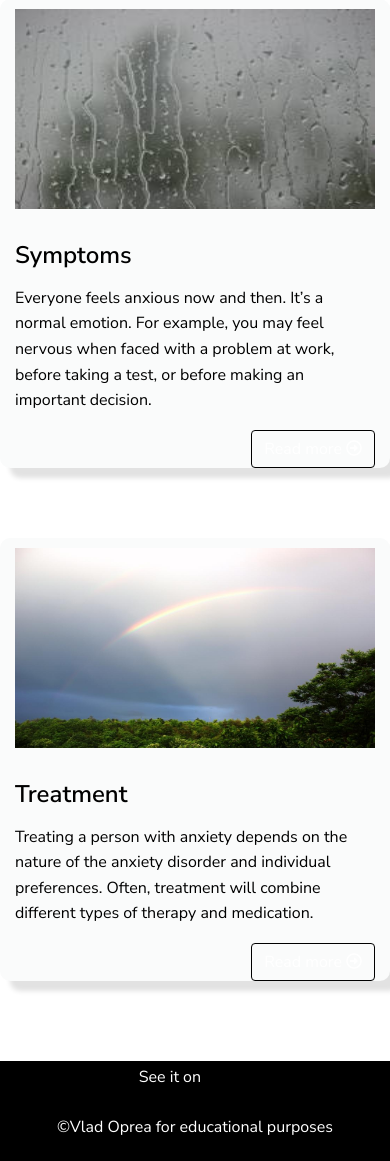
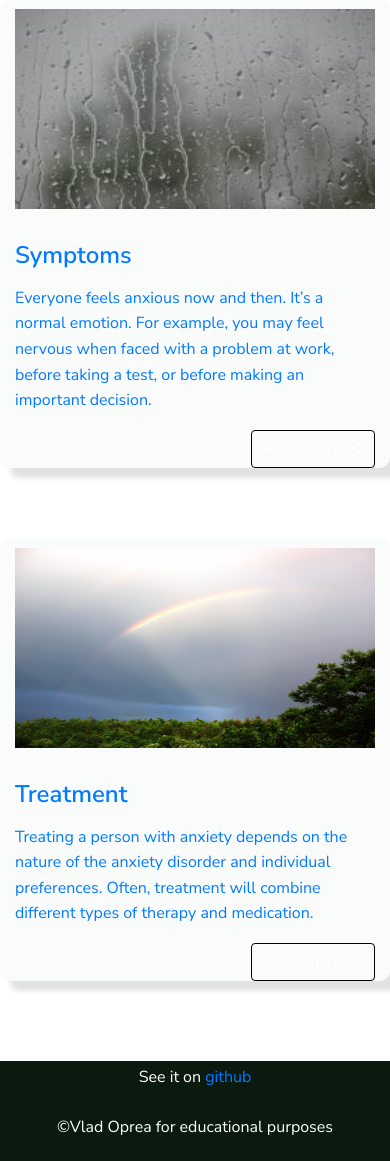
Before and after one commit to vladoprea/anxiety-treatment, a Flask app: page / in a window 390 px wide. Shown: the part 1072-2233 px from the top of the page. Run offline with Flask 2, Linux system fonts and the light colour scheme; some libraries are stand-ins or nearby versions.

Commit message:
Change footer color and position of home button

```diff
--- a/static/css/style.css
+++ b/static/css/style.css
@@ -35,6 +35,7 @@ hr {
 .navbar-light .navbar-brand {
     color:#fff;
     font-size: 1.2rem;
+    margin-left: 200px;
 }
 
 .navbar-light .navbar-nav .nav-link {
@@ -182,16 +183,6 @@ p {
 }
 
 /*   Buttons    */
-.btn-outline-light {
-    color: #000;
-    border-color: #000;
-}
-
-a {
-    text-decoration: none;
-    color: #000;
-}
-
 .btn-secondary {
     color: #fff;
     background-color: #f8f9fa;
@@ -219,9 +210,14 @@ a {
     text-decoration: none;
 }
 
+.btn-outline-light {
+    color: #000;
+    border-color: #000;
+}
+
 /*    Footer    */
 .footer {
-    background-color: #000;
+    background-color:#0b1a0f;
     color: #fff;
     min-height: 100px;
 }
@@ -234,6 +230,9 @@ a {
     }
     .tools-box {
         width: 80%;
+    }
+    .navbar-light .navbar-brand {
+        margin-left: 100px;
     }
 }
 
@@ -261,6 +260,9 @@ a {
     .form-custom {
         width: 80%;
     }
+    .navbar-light .navbar-brand {
+        margin-left: 0px;
+    }
 }
 
 @media (max-width:359px) {
```
